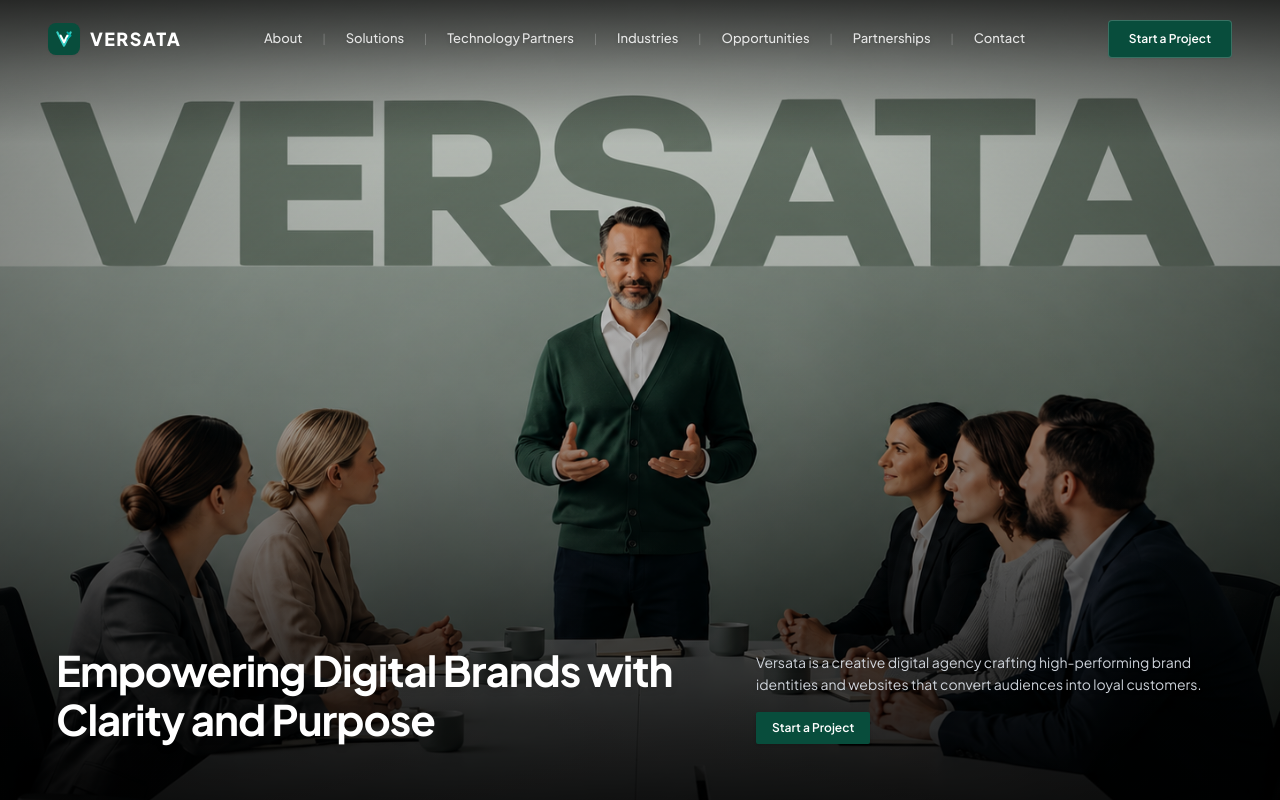
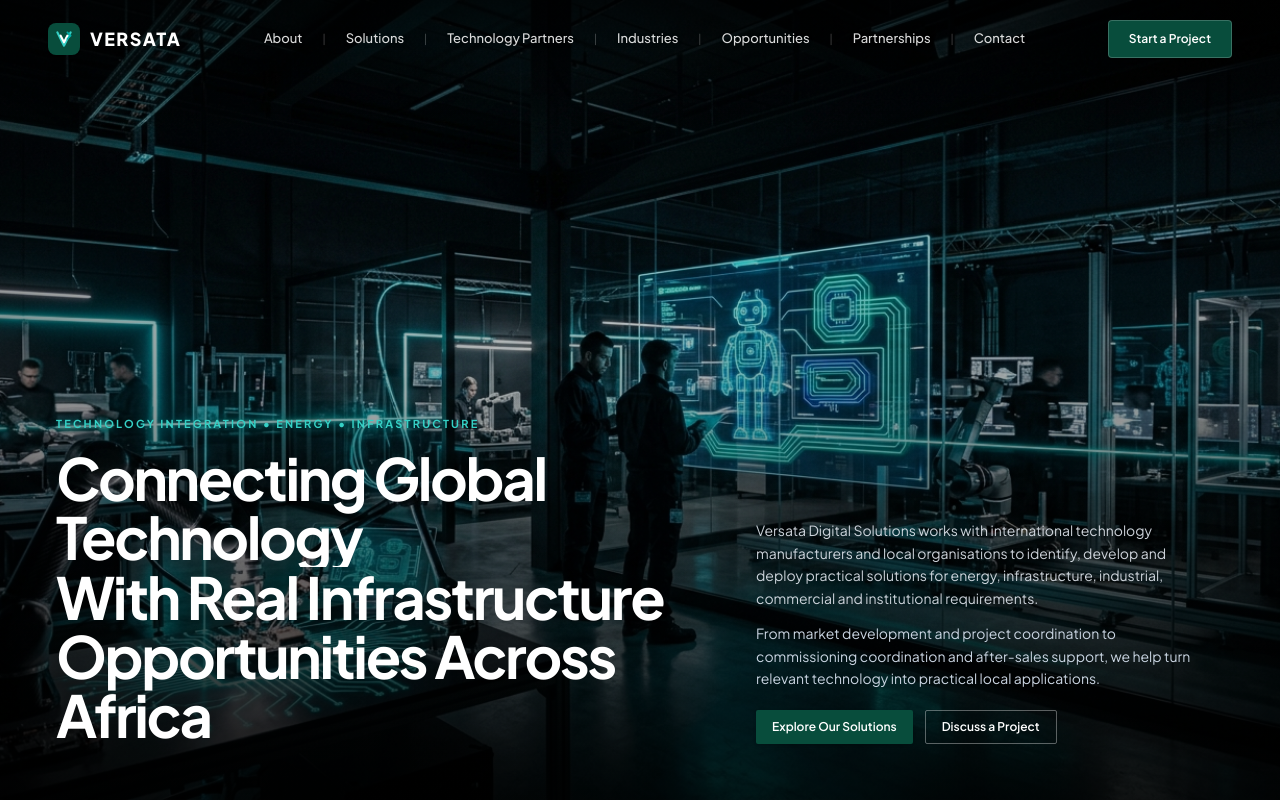
Before and after one commit to Code-X65/Versata, a React (Vite) app: page / in a window 1280 px wide. Shown: the top 800 px of the page. Built offline with nearby package versions, Linux system fonts and the light colour scheme.

Commit message:
error fixing

```diff
--- a/src/components/Hero.tsx
+++ b/src/components/Hero.tsx
@@ -2,13 +2,14 @@ import React, { useRef } from 'react'
 import { Link } from 'react-router-dom'
 import { useGSAP } from '@gsap/react'
 import gsap from 'gsap'
-import heroMeetingImg from '@/assets/hero-meeting.png'
+import heroTechnologyImg from '@/assets/hero_technology.jpg'
 
 export const Hero: React.FC = () => {
   const heroRef = useRef<HTMLDivElement>(null)
 
   useGSAP(
     () => {
+      if (window.matchMedia('(prefers-reduced-motion: reduce)').matches) return
       const tl = gsap.timeline({ defaults: { ease: 'power3.out' } })
 
       tl.from('.hero-img-container', {
@@ -16,15 +17,8 @@ export const Hero: React.FC = () => {
         scale: 0.98,
         duration: 1.1,
       })
-        .from(
-          '.hero-heading',
-          {
-            y: 35,
-            opacity: 0,
-            duration: 0.85,
-          },
-          '-=0.6'
-        )
+        .from('.hero-eyebrow', { y: 18, opacity: 0, duration: 0.4 }, '-=0.6')
+        .from('.hero-heading-line', { yPercent: 100, duration: 0.8, stagger: 0.08 }, '-=0.1')
         .from(
           '.hero-sub',
           {
@@ -36,11 +30,7 @@ export const Hero: React.FC = () => {
         )
         .from(
           '.hero-cta',
-          {
-            scale: 0.92,
-            opacity: 0,
-            duration: 0.5,
-          },
+          { y: 15, opacity: 0, duration: 0.45, stagger: 0.08 },
           '-=0.3'
         )
     },
@@ -54,8 +44,8 @@ export const Hero: React.FC = () => {
         <div className="hero-img-container relative w-full overflow-hidden bg-slate-900 shadow-2xl">
           {/* Hero Meeting Background Image */}
           <img
-            src={heroMeetingImg}
-            alt="Versata Digital Solutions Team"
+            src={heroTechnologyImg}
+            alt="Industrial technology environment with technical equipment and engineers"
             className="h-screen w-full object-cover object-center"
             loading="eager"
           />
@@ -70,26 +60,37 @@ export const Hero: React.FC = () => {
           {/* Content Overlay pinned at the bottom */}
           <div className="absolute inset-x-0 bottom-0 z-10 flex flex-col justify-end p-6 sm:p-10 lg:p-14">
             <div className="grid grid-cols-1 lg:grid-cols-12 gap-6 lg:gap-8 items-end">
-              {/* Left Headline */}
+              {/* Technology deployment positioning */}
               <div className="lg:col-span-7">
-                <h1 className="hero-heading text-2xl sm:text-4xl lg:text-[42px] font-bold text-white leading-tight sm:leading-[1.18] tracking-tight drop-shadow-md">
-                  Empowering Digital Brands with Clarity and Purpose
+                <p className="hero-eyebrow mb-4 text-[10px] font-bold uppercase tracking-[0.2em] text-[#35D0C5] sm:text-[11px]">
+                  Technology Integration • Energy • Infrastructure
+                </p>
+                <h1 className="hero-heading text-3xl font-bold text-white leading-[1.02] tracking-[-0.04em] sm:text-5xl lg:text-[58px]">
+                  <span className="block overflow-hidden"><span className="hero-heading-line block">Connecting Global Technology</span></span>
+                  <span className="block overflow-hidden"><span className="hero-heading-line block">With Real Infrastructure</span></span>
+                  <span className="block overflow-hidden"><span className="hero-heading-line block">Opportunities Across Africa</span></span>
                 </h1>
               </div>
 
               {/* Right Description & CTA */}
               <div className="lg:col-span-5 flex flex-col items-start lg:items-start space-y-3">
                 <p className="hero-sub text-xs sm:text-sm text-slate-200/90 leading-relaxed max-w-md drop-shadow-sm font-normal">
-                  Versata is a creative digital agency crafting high-performing brand
-                  identities and websites that convert audiences into loyal customers.
+                  Versata Digital Solutions works with international technology manufacturers and local organisations to identify, develop and deploy practical solutions for energy, infrastructure, industrial, commercial and institutional requirements.
                 </p>
+                <p className="hero-sub text-xs sm:text-sm text-slate-300 leading-relaxed max-w-md">From market development and project coordination to commissioning coordination and after-sales support, we help turn relevant technology into practical local applications.</p>
 
-                <div className="hero-cta pt-1">
+                <div className="hero-cta flex flex-wrap gap-3 pt-2">
+                  <Link
+                    to="/solutions"
+                    className="inline-flex items-center justify-center rounded-xs bg-[#084d3c] px-4 py-2 text-xs font-semibold text-white shadow-sm transition-all duration-200 hover:bg-[#063b2e] hover:shadow-md active:scale-98"
+                  >
+                    Explore Our Solutions
+                  </Link>
                   <Link
                     to="/contact"
-                    className="inline-flex items-center justify-center rounded-xs bg-[#084d3c] px-4 py-2 text-xs font-semibold text-white shadow-sm transition-all duration-200 hover:bg-[#063b2e] hover:shadow-md active:scale-98"
+                    className="inline-flex items-center justify-center rounded-xs border border-white/35 px-4 py-2 text-xs font-semibold text-white transition-all duration-200 hover:border-[#35D0C5] hover:text-[#35D0C5]"
                   >
-                    Start a Project
+                    Discuss a Project
                   </Link>
                 </div>
               </div>
```
